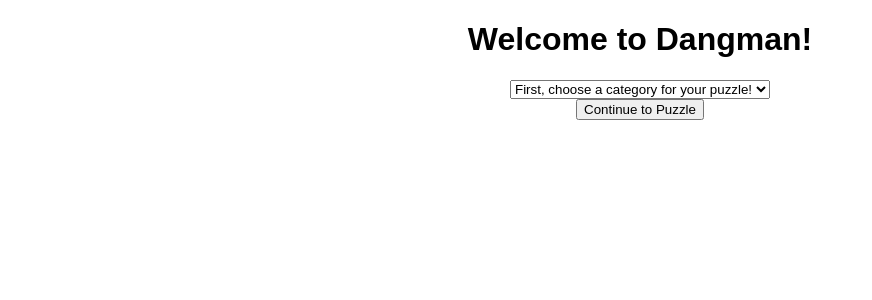
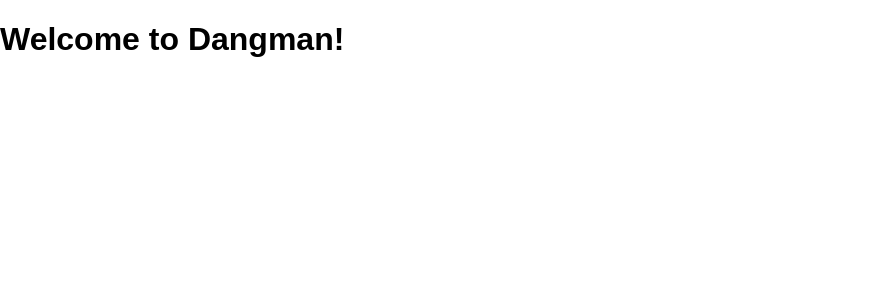
Before and after one commit to wood2jp2/dangman, a React (Create React App) app: page /category in a window 1280 px wide. Shown: the top 300 px of the page, without its empty margins (0-872 px from the left). Built offline with nearby package versions, Linux system fonts and the light colour scheme.

Commit message:
re-organized everything under the index.js file per react-router

```diff
--- a/src/App.js
+++ b/src/App.js
@@ -3,8 +3,6 @@ import './App.css';
 import Header from './Components/Header';
 import Puzzle from './Components/Puzzle';
 import Category from './Components/Category';
-import { BrowserRouter as Router, Route, Link, Redirect, Switch } from "react-router-dom";
-
 
 class App extends Component {
   constructor() {
@@ -21,23 +19,18 @@ class App extends Component {
     console.log(this.state)
   }
 
-  categoryComponent = props => {
+  puzzleComponent = props => {
     return (
-      <Category setCategory={this.setCategory} />
+      <Puzzle category={this.state.category} />
     )
   }
 
   render() {
 
     return (
-      <Router>
-        <div className="App">
-          <Header />
-
-          <Route exact path='/category' component={ this.categoryComponent }/>
-          <Route exact path='/puzzle' component={ Puzzle } />
-        </div>
-      </Router>
+      <div className='App'>
+        <Category setCategory={this.setCategory}/>
+      </div>
     );
   }
 }
--- a/src/Components/Category.js
+++ b/src/Components/Category.js
@@ -22,41 +22,41 @@ class Category extends Component {
 
   continueButton = e => {
     e.preventDefault()
-    // console.log(this.state.category)
-    console.log(this.props.setCategory)
     this.props.setCategory(this.state.category)
   }
 
   render() {
 
     const categoryDropdown = <div>
+      <form>
       <select
         className='category'
         value={this.state.category}
         onChange={ e => {
           this.setCategory(e)
-        }}>
+        }}
+        >
         <option value='null'>First, choose a category for your puzzle!</option>
         <option value="TV">TV</option>
         <option value="Movies">Movies</option>
         <option value="Miscellanious">Miscellanious</option>
         <option value="Code">Code</option>
-      </select>
+
+
+          </select>
+          <button
+            name='continueButton'
+            value={categoryDropdown}
+            onClick={ e => {
+              this.continueButton(e)
+            }}
+          >Continue to Puzzle</button>
+      </form>
     </div>
 
     return (
       <div>
         {categoryDropdown}
-
-        <button
-          name='continueButton'
-          value={categoryDropdown}
-          onClick={ e => {
-            this.continueButton(e)
-          }}
-          >
-          Continue to Puzzle
-        </button>
       </div>
     )
   }
--- a/src/index.js
+++ b/src/index.js
@@ -3,6 +3,25 @@ import ReactDOM from 'react-dom';
 import './index.css';
 import App from './App';
 import registerServiceWorker from './registerServiceWorker';
+import Header from './Components/Header';
+import { BrowserRouter as Router, Route, Link, Redirect, Switch } from "react-router-dom";
 
-ReactDOM.render(<App />, document.getElementById('root'));
+const Root = () => {
+  return (
+    <div>
+      <Header />
+          <Router>
+
+          <Switch>
+
+            <Route exact path='/' component={App}/>
+        </Switch>
+      </Router>
+    </div>
+  )
+
+}
+
+ReactDOM.render(<Root />
+  , document.getElementById('root'));
 registerServiceWorker();
```
